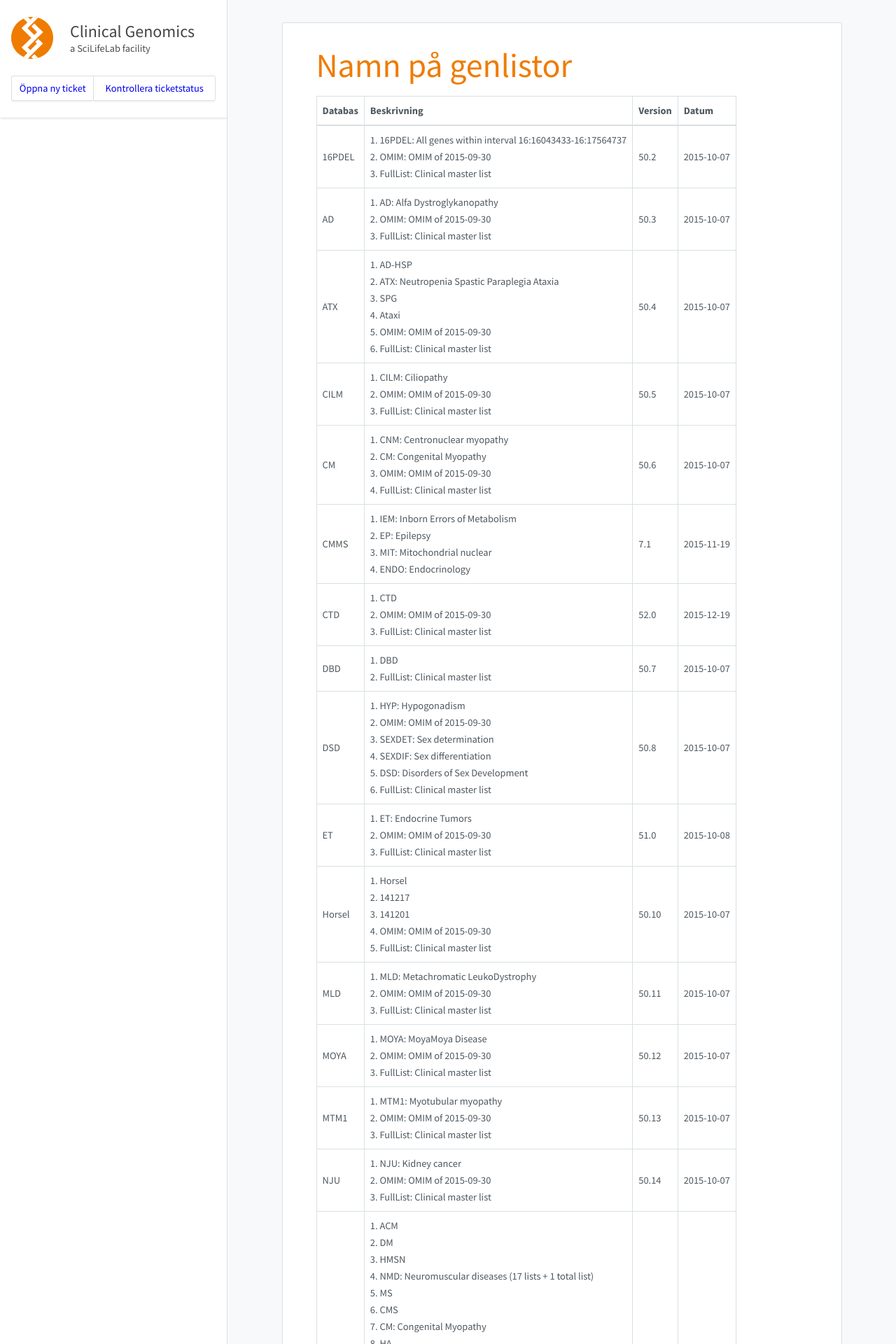
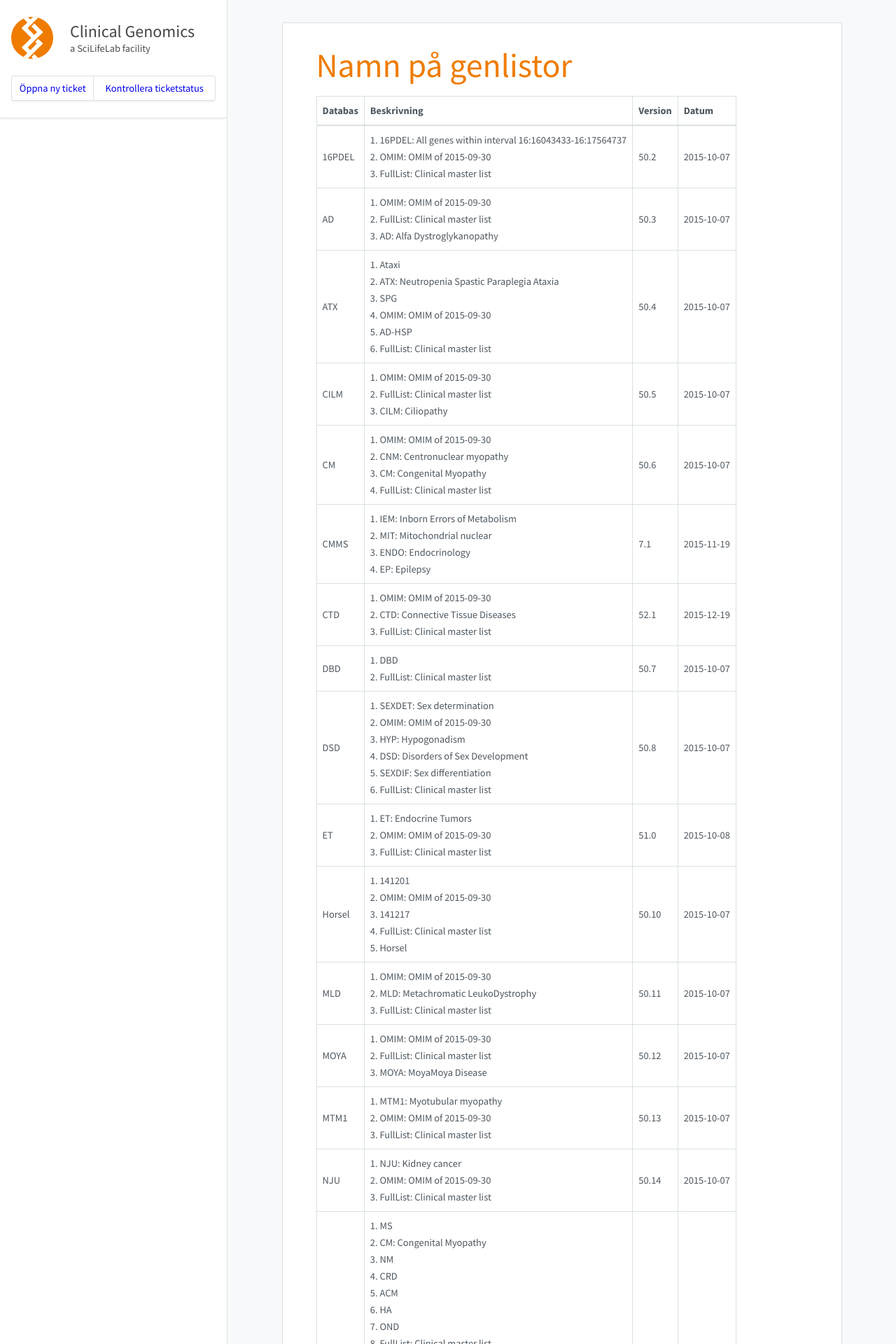
Before and after one commit to Clinical-Genomics/clinical-genomics.github.io, a Jekyll site: the page built from _pages/namnpagenlistor.md, in a window 1280 px wide. Shown: the top 1920 px of the page at 70% size. Built offline with Jekyll 4.4.1, drawn with Linux system fonts in a browser that asks for light colours; nearby versions of some CDN libraries; some of the changed text lies outside the part shown.

Commit message:
Update to cust002-CTD.txt

```diff
--- a/_pages/namnpagenlistor.md
+++ b/_pages/namnpagenlistor.md
@@ -9,26 +9,26 @@ title: Namn på genlistor
 |Databas|Beskrivning|Version|Datum|
 |---|---|---|---|
 |16PDEL|1. 16PDEL: All genes within interval 16:16043433-16:17564737<br />2. OMIM: OMIM of 2015-09-30<br />3. FullList: Clinical master list<br />|50.2|2015-10-07|
-|AD|1. AD: Alfa Dystroglykanopathy<br />2. OMIM: OMIM of 2015-09-30<br />3. FullList: Clinical master list<br />|50.3|2015-10-07|
-|ATX|1. AD-HSP<br />2. ATX: Neutropenia Spastic Paraplegia Ataxia<br />3. SPG<br />4. Ataxi<br />5. OMIM: OMIM of 2015-09-30<br />6. FullList: Clinical master list<br />|50.4|2015-10-07|
-|CILM|1. CILM: Ciliopathy<br />2. OMIM: OMIM of 2015-09-30<br />3. FullList: Clinical master list<br />|50.5|2015-10-07|
-|CM|1. CNM: Centronuclear myopathy<br />2. CM: Congenital Myopathy<br />3. OMIM: OMIM of 2015-09-30<br />4. FullList: Clinical master list<br />|50.6|2015-10-07|
-|CMMS|1. IEM: Inborn Errors of Metabolism<br />2. EP: Epilepsy<br />3. MIT: Mitochondrial nuclear<br />4. ENDO: Endocrinology<br />|7.1|2015-11-19|
-|CTD|1. CTD<br />2. OMIM: OMIM of 2015-09-30<br />3. FullList: Clinical master list<br />|52.0|2015-12-19|
+|AD|1. OMIM: OMIM of 2015-09-30<br />2. FullList: Clinical master list<br />3. AD: Alfa Dystroglykanopathy<br />|50.3|2015-10-07|
+|ATX|1. Ataxi<br />2. ATX: Neutropenia Spastic Paraplegia Ataxia<br />3. SPG<br />4. OMIM: OMIM of 2015-09-30<br />5. AD-HSP<br />6. FullList: Clinical master list<br />|50.4|2015-10-07|
+|CILM|1. OMIM: OMIM of 2015-09-30<br />2. FullList: Clinical master list<br />3. CILM: Ciliopathy<br />|50.5|2015-10-07|
+|CM|1. OMIM: OMIM of 2015-09-30<br />2. CNM: Centronuclear myopathy<br />3. CM: Congenital Myopathy<br />4. FullList: Clinical master list<br />|50.6|2015-10-07|
+|CMMS|1. IEM: Inborn Errors of Metabolism<br />2. MIT: Mitochondrial nuclear<br />3. ENDO: Endocrinology<br />4. EP: Epilepsy<br />|7.1|2015-11-19|
+|CTD|1. OMIM: OMIM of 2015-09-30<br />2. CTD: Connective Tissue Diseases<br />3. FullList: Clinical master list<br />|52.1|2015-12-19|
 |DBD|1. DBD<br />2. FullList: Clinical master list<br />|50.7|2015-10-07|
-|DSD|1. HYP: Hypogonadism<br />2. OMIM: OMIM of 2015-09-30<br />3. SEXDET: Sex determination<br />4. SEXDIF: Sex differentiation<br />5. DSD: Disorders of Sex Development<br />6. FullList: Clinical master list<br />|50.8|2015-10-07|
+|DSD|1. SEXDET: Sex determination<br />2. OMIM: OMIM of 2015-09-30<br />3. HYP: Hypogonadism<br />4. DSD: Disorders of Sex Development<br />5. SEXDIF: Sex differentiation<br />6. FullList: Clinical master list<br />|50.8|2015-10-07|
 |ET|1. ET: Endocrine Tumors<br />2. OMIM: OMIM of 2015-09-30<br />3. FullList: Clinical master list<br />|51.0|2015-10-08|
-|Horsel|1. Horsel<br />2. 141217<br />3. 141201<br />4. OMIM: OMIM of 2015-09-30<br />5. FullList: Clinical master list<br />|50.10|2015-10-07|
-|MLD|1. MLD: Metachromatic LeukoDystrophy<br />2. OMIM: OMIM of 2015-09-30<br />3. FullList: Clinical master list<br />|50.11|2015-10-07|
-|MOYA|1. MOYA: MoyaMoya Disease<br />2. OMIM: OMIM of 2015-09-30<br />3. FullList: Clinical master list<br />|50.12|2015-10-07|
+|Horsel|1. 141201<br />2. OMIM: OMIM of 2015-09-30<br />3. 141217<br />4. FullList: Clinical master list<br />5. Horsel<br />|50.10|2015-10-07|
+|MLD|1. OMIM: OMIM of 2015-09-30<br />2. MLD: Metachromatic LeukoDystrophy<br />3. FullList: Clinical master list<br />|50.11|2015-10-07|
+|MOYA|1. OMIM: OMIM of 2015-09-30<br />2. FullList: Clinical master list<br />3. MOYA: MoyaMoya Disease<br />|50.12|2015-10-07|
 |MTM1|1. MTM1: Myotubular myopathy<br />2. OMIM: OMIM of 2015-09-30<br />3. FullList: Clinical master list<br />|50.13|2015-10-07|
 |NJU|1. NJU: Kidney cancer<br />2. OMIM: OMIM of 2015-09-30<br />3. FullList: Clinical master list<br />|50.14|2015-10-07|
-|NMD|1. ACM<br />2. DM<br />3. HMSN<br />4. NMD: Neuromuscular diseases (17 lists + 1 total list)<br />5. MS<br />6. CMS<br />7. CM: Congenital Myopathy<br />8. HA<br />9. MND<br />10. OM<br />11. CRD<br />12. OMIM: OMIM of 2015-09-30<br />13. HP<br />14. HCM<br />15. MD<br />16. IC<br />17. MM<br />18. OND<br />19. CMD<br />20. NM<br />21. FullList: Clinical master list<br />|50.15|2015-10-07|
+|NMD|1. MS<br />2. CM: Congenital Myopathy<br />3. NM<br />4. CRD<br />5. ACM<br />6. HA<br />7. OND<br />8. FullList: Clinical master list<br />9. HCM<br />10. MND<br />11. MM<br />12. NMD: Neuromuscular diseases (17 lists + 1 total list)<br />13. OM<br />14. CMS<br />15. IC<br />16. MD<br />17. HMSN<br />18. OMIM: OMIM of 2015-09-30<br />19. CMD<br />20. HP<br />21. DM<br />|50.15|2015-10-07|
 |OMIM|1. OMIM: OMIM of 2015-09-30<br />2. FullList: Clinical master list<br />|51.1|2015-10-13|
-|ORO|1. ORO: Oro-facial-digital syndrome<br />2. OMIM: OMIM of 2015-09-30<br />3. FullList: Clinical master list<br />|50.17|2015-10-07|
-|PAF1|1. PAF1: RNA polymerase II-associated factor<br />2. OMIM: OMIM of 2015-09-30<br />3. FullList: Clinical master list<br />|50.18|2015-10-07|
+|ORO|1. OMIM: OMIM of 2015-09-30<br />2. FullList: Clinical master list<br />3. ORO: Oro-facial-digital syndrome<br />|50.17|2015-10-07|
+|PAF1|1. OMIM: OMIM of 2015-09-30<br />2. FullList: Clinical master list<br />3. PAF1: RNA polymerase II-associated factor<br />|50.18|2015-10-07|
 |PID|1. PID: Primary Immune Deficiency<br />2. PIDCAD: PID Candidates<br />3. FullList: Clinical master list<br />|7.2|2015-10-21|
-|SCN|1. SCN: Neutropenia<br />2. OMIM: OMIM of 2015-09-30<br />3. FullList: Clinical master list<br />|50.19|2015-10-07|
-|SHANK1|1. SHANK1: SH3 and multiple ankyrin repeat domains 1<br />2. OMIM: OMIM of 2015-09-30<br />3. FullList: Clinical master list<br />|50.20|2015-10-07|
-|SKD|1. SKD: Skeletal dysplasia<br />2. OMIM: OMIM of 2015-09-30<br />3. FullList: Clinical master list<br />|50.21|2015-10-07|
+|SCN|1. OMIM: OMIM of 2015-09-30<br />2. SCN: Neutropenia<br />3. FullList: Clinical master list<br />|50.19|2015-10-07|
+|SHANK1|1. OMIM: OMIM of 2015-09-30<br />2. FullList: Clinical master list<br />3. SHANK1: SH3 and multiple ankyrin repeat domains 1<br />|50.20|2015-10-07|
+|SKD|1. OMIM: OMIM of 2015-09-30<br />2. FullList: Clinical master list<br />3. SKD: Skeletal dysplasia<br />|50.21|2015-10-07|
 |mtDNA|Mitochondrial DNA|8.0|2015-11-30|
```
